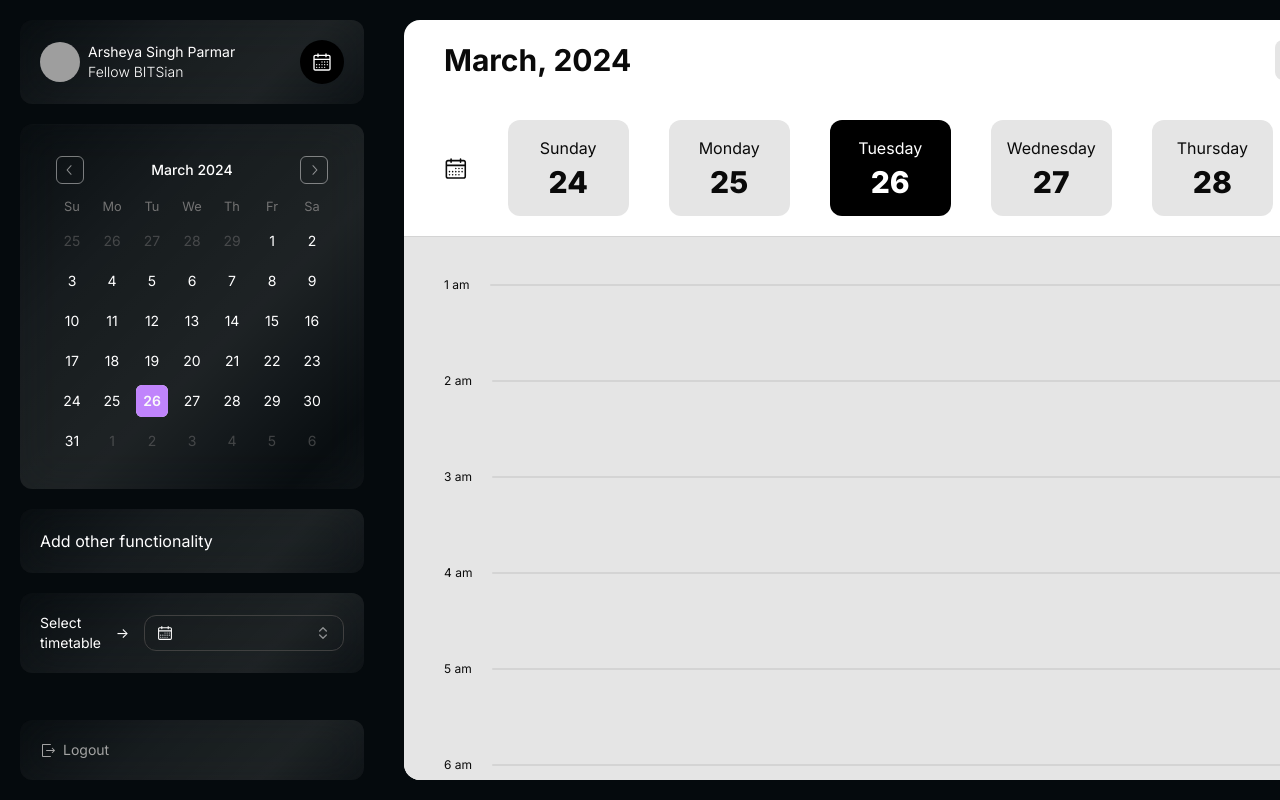
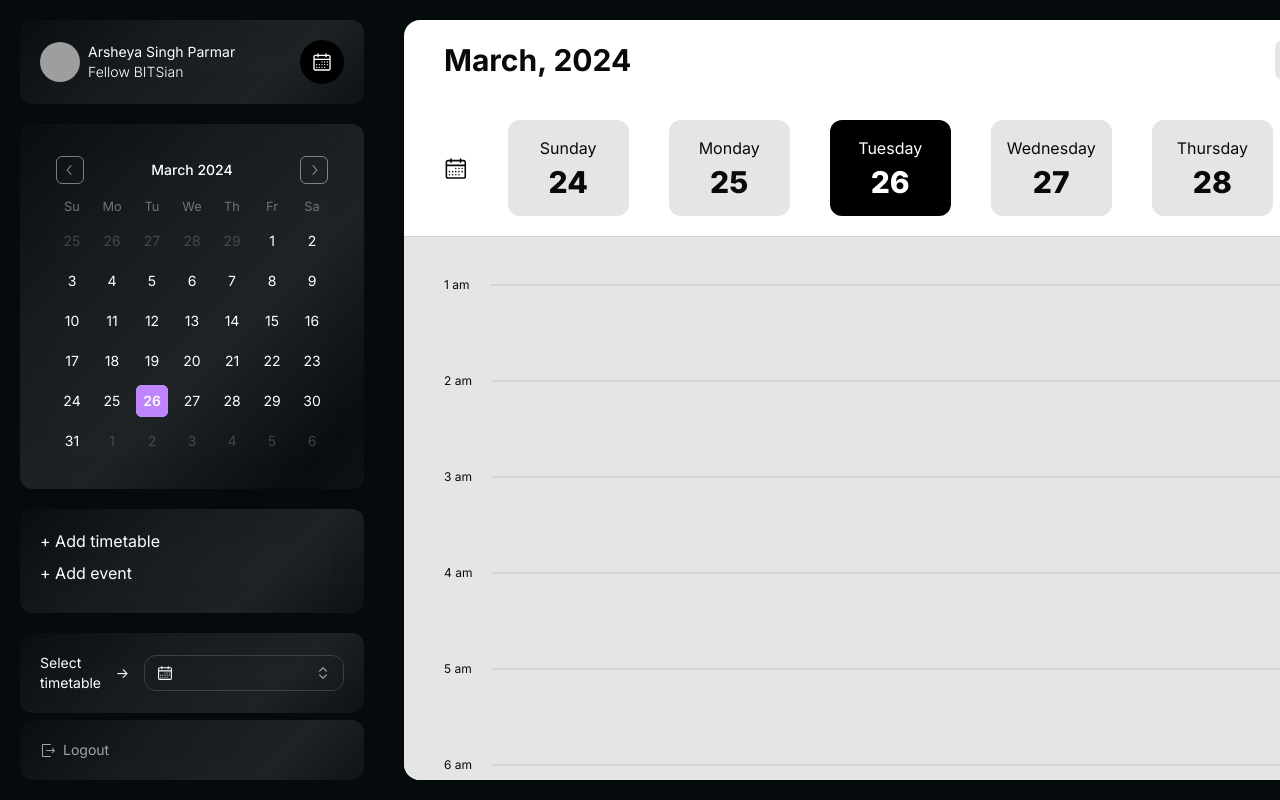
Before and after one commit to ghostNotFounded/personal-scheduler-app, a Next.js app: page /dashboard/1 in a window 1280 px wide. Built offline with nearby package versions, Linux system fonts and the light colour scheme; grey boxes are pictures that could not be loaded.

Commit message:
added creator

```diff
--- /dev/null
+++ b/app/dashboard/create/event/page.tsx
@@ -0,0 +1,7 @@
+import React from "react";
+
+const CreateEventPage = () => {
+  return <div>CreateEventPage</div>;
+};
+
+export default CreateEventPage;
--- /dev/null
+++ b/app/dashboard/create/timetable/page.tsx
@@ -0,0 +1,7 @@
+import React from "react";
+
+const CreateTimetablePage = () => {
+  return <div>CreateTimetablePage</div>;
+};
+
+export default CreateTimetablePage;
--- a/app/globals.css
+++ b/app/globals.css
@@ -134,3 +134,24 @@ body,
 ::-webkit-scrollbar {
   width: 0px;
 }
+
+.underlined {
+  position: relative;
+  width: max-content;
+}
+
+.underlined::after {
+  content: "";
+  position: absolute;
+  bottom: -1px;
+  left: -5%;
+  width: 0%;
+  height: 50%;
+  opacity: 50%;
+  background: #986ac6;
+  transition: all 200ms ease-in;
+}
+
+.underlined:hover::after {
+  width: 110%;
+}
--- a/components/sidebar.tsx
+++ b/components/sidebar.tsx
@@ -60,7 +60,20 @@ const Sidebar = () => {
         </GlowCard>
 
         <GlowCard>
-          <div>Add other functionality</div>
+          <div className="flex flex-col">
+            <Link
+              href={"/dashboard/create/timetable"}
+              className="cursor-pointer underlined mb-2"
+            >
+              + Add timetable
+            </Link>
+            <Link
+              href={"/dashboard/create/event"}
+              className="cursor-pointer underlined mb-2"
+            >
+              + Add event
+            </Link>
+          </div>
         </GlowCard>
 
         <GlowCard>
```
